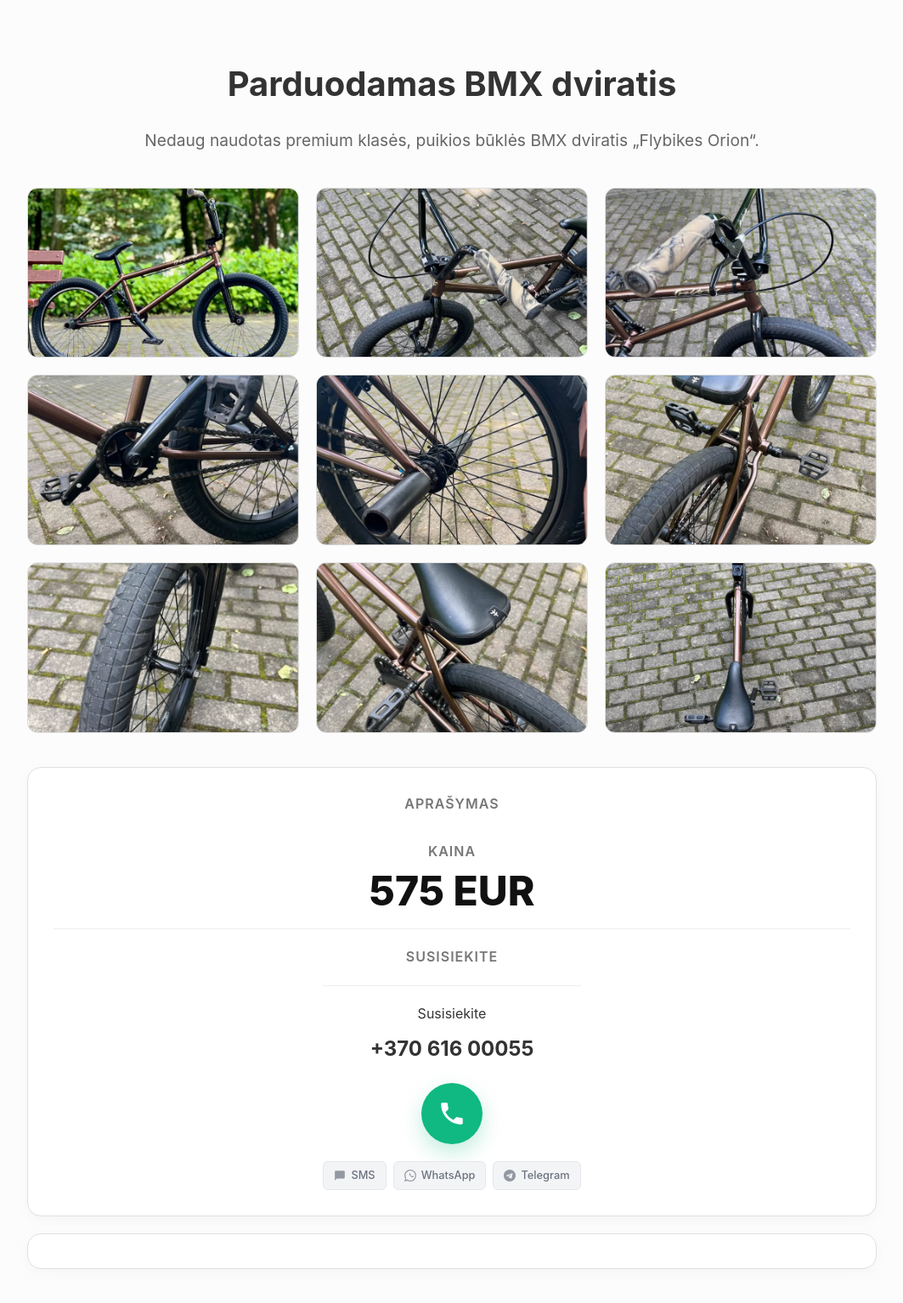
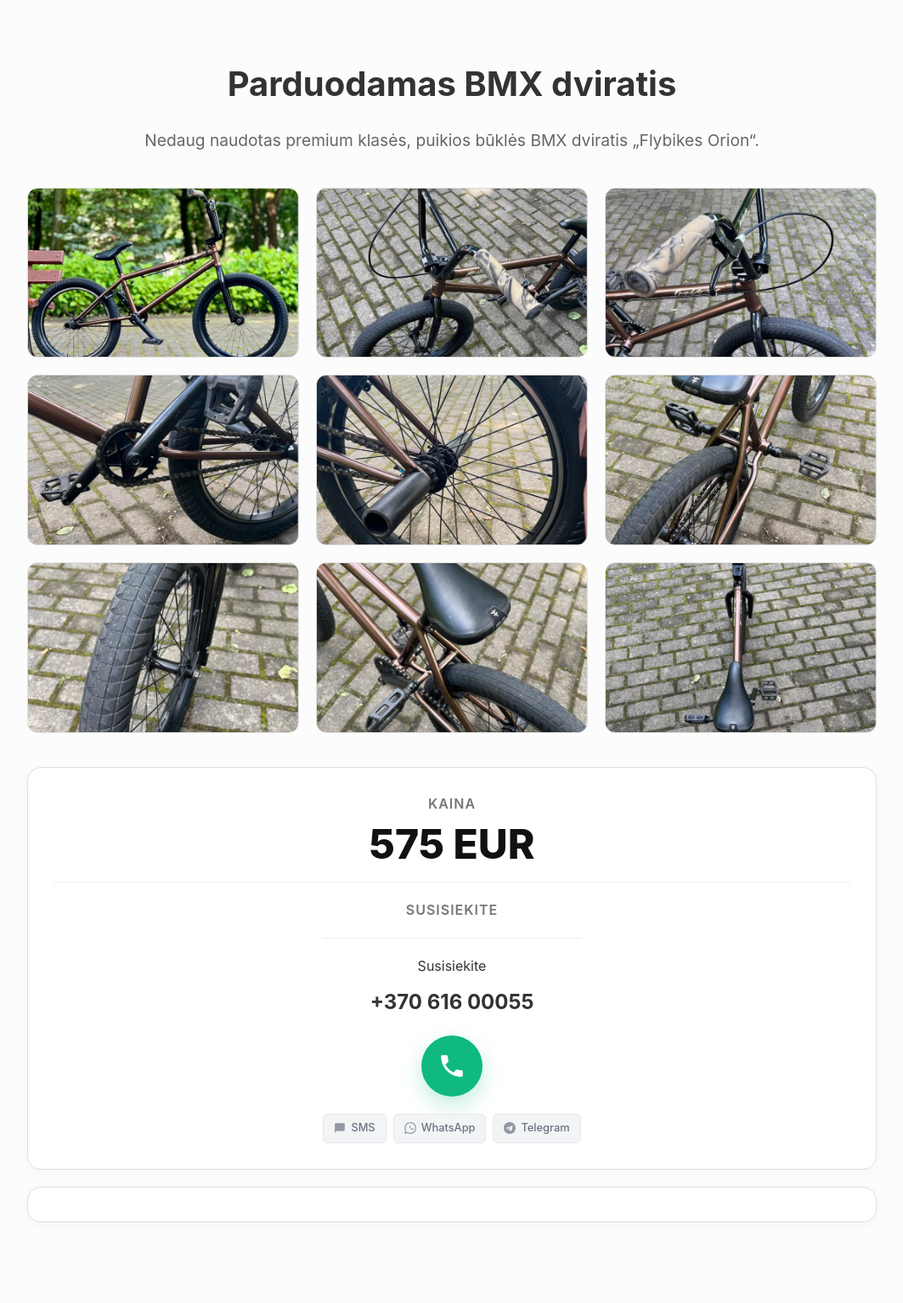
Before and after one commit to mruslys/ruslys.lt, a Jekyll site: the page built from parduodu/flybikes-orion/index.html, in a window 1280 px wide. Shown: the whole page at 85% size, without its empty margins (108-1171 px from the left). Built offline with Jekyll 4.4.1, drawn with Linux system fonts in a browser that asks for light colours; after the commit the page ends 1479 px from its top, so only the background shows below that.

Commit message:
Update gallery.html

```diff
--- a/_layouts/gallery.html
+++ b/_layouts/gallery.html
@@ -66,8 +66,8 @@
         {% if page.amount or site.phone or page.content != blank %}
         <div class="info-card">
 
-            <!-- Dinaminis turinys (Aprašymas) - Rodyti tik jei yra turinys -->
-            {% if page.content != blank %}
+            {% assign cleaned_content = content | strip %}
+            {% if cleaned_content != "" %}
             <div class="content-block">
                 <div class="section-label">Aprašymas</div>
                 <div class="page-content-body">
```
